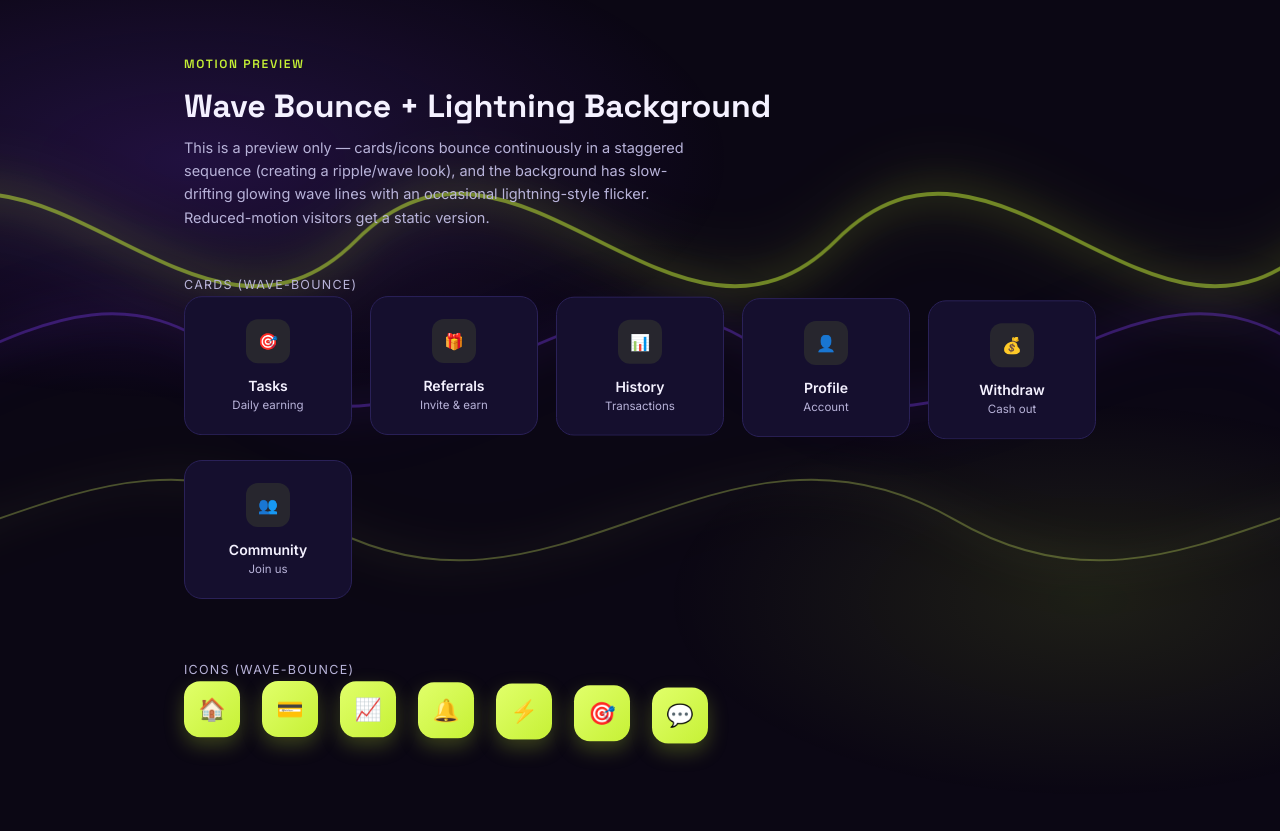
After one commit to uzowuluphilip/flexpay, a PHP site: page /flexpay-wave-motion-preview.html in a window 1280 px wide. The commit adds this page. Run offline with PHP 8.4, Linux system fonts and the light colour scheme.

Commit message:
hyshksqlahssygkkkq

```diff
--- /dev/null
+++ b/flexpay-wave-motion-preview.html
@@ -0,0 +1,188 @@
+<!DOCTYPE html>
+<html lang="en">
+<head>
+<meta charset="UTF-8">
+<title>FlexPay — Wave Bounce + Lightning Wave Background Preview</title>
+<link href="https://fonts.googleapis.com/css2?family=Space+Grotesk:wght@600;700&family=Inter:wght@400;500;600&display=swap" rel="stylesheet">
+<style>
+  :root{
+    --lime:#C6F135;
+    --lime-light:#E1FF6B;
+    --bg-base:#0B0714;
+    --bg-panel:#150F2E;
+    --bg-panel-raised:#1B1440;
+    --border:#2A2158;
+    --text:#F4F1FF;
+    --muted:#B8B3D9;
+    --violet:#7C3AED;
+  }
+  *{box-sizing:border-box;margin:0;padding:0;}
+  body{
+    background:var(--bg-base);
+    color:var(--text);
+    font-family:'Inter',sans-serif;
+    min-height:100vh;
+    overflow-x:hidden;
+    position:relative;
+  }
+
+  /* ================= LIGHTNING WAVE BACKGROUND ================= */
+  .bg-wave-layer{
+    position:fixed;
+    inset:0;
+    z-index:0;
+    overflow:hidden;
+    pointer-events:none;
+  }
+  .bg-wave-layer svg{
+    position:absolute;
+    width:200%;
+    height:100%;
+    top:0;
+    left:0;
+  }
+  .wave-path{
+    fill:none;
+    stroke-linecap:round;
+    filter:drop-shadow(0 0 8px currentColor) drop-shadow(0 0 18px currentColor);
+    opacity:0.55;
+  }
+  .wave-1{ stroke:var(--lime); stroke-width:2; color:var(--lime); animation:driftLeft 14s linear infinite; }
+  .wave-2{ stroke:var(--violet); stroke-width:1.5; color:var(--violet); animation:driftLeft 20s linear infinite reverse; opacity:0.4; top:120px; }
+  .wave-3{ stroke:var(--lime-light); stroke-width:1; color:var(--lime-light); animation:driftLeft 26s linear infinite; opacity:0.3; top:260px; }
+
+  @keyframes driftLeft{
+    from{ transform:translateX(0); }
+    to{ transform:translateX(-50%); }
+  }
+
+  /* occasional lightning flicker pulse on the main wave */
+  .wave-1{ animation:driftLeft 14s linear infinite, flicker 3.2s ease-in-out infinite; }
+  @keyframes flicker{
+    0%, 92%, 100%{ opacity:0.55; }
+    94%{ opacity:1; }
+    95%{ opacity:0.3; }
+    96%{ opacity:0.9; }
+  }
+
+  .bg-glow{
+    position:fixed; inset:0; z-index:0; pointer-events:none;
+    background:
+      radial-gradient(ellipse 70% 50% at 15% 20%, rgba(124,58,237,0.20), transparent 60%),
+      radial-gradient(ellipse 60% 45% at 85% 75%, rgba(198,241,53,0.10), transparent 55%);
+  }
+
+  @media (prefers-reduced-motion: reduce){
+    .wave-1, .wave-2, .wave-3{ animation:none !important; }
+  }
+
+  /* ================= PAGE CONTENT ================= */
+  .page{ position:relative; z-index:1; padding:56px 24px 80px; max-width:960px; margin:0 auto; }
+  .eyebrow{
+    font-family:'Space Grotesk',monospace; font-size:12px; letter-spacing:.14em;
+    text-transform:uppercase; color:var(--lime); margin-bottom:14px;
+  }
+  h1{ font-family:'Space Grotesk',sans-serif; font-size:32px; margin-bottom:10px; }
+  .sub{ color:var(--muted); font-size:14.5px; margin-bottom:48px; max-width:520px; line-height:1.6; }
+
+  /* ================= WAVE-BOUNCE CARD GRID ================= */
+  .section-label{ font-size:12.5px; color:var(--muted); text-transform:uppercase; letter-spacing:.1em; margin-bottom:18px; }
+  .card-grid{
+    display:grid; grid-template-columns:repeat(auto-fit,minmax(150px,1fr));
+    gap:18px; margin-bottom:56px;
+  }
+  .wave-card{
+    background:var(--bg-panel);
+    border:1px solid var(--border);
+    border-radius:18px;
+    padding:22px 18px;
+    text-align:center;
+    animation:cardBounce 2.6s ease-in-out infinite;
+  }
+  .wave-card .icon-tile{
+    width:44px;height:44px;border-radius:12px;margin:0 auto 14px;
+    background:rgba(198,241,53,0.1);
+    display:flex;align-items:center;justify-content:center;
+  }
+  .wave-card h3{ font-size:14px; font-weight:600; margin-bottom:4px; }
+  .wave-card p{ font-size:11.5px; color:var(--muted); }
+
+  @keyframes cardBounce{
+    0%, 100%{ transform:translateY(0); }
+    50%{ transform:translateY(-14px); }
+  }
+  /* staggered delay per card creates the "wave ripple" look */
+  .wave-card:nth-child(1){ animation-delay:0s; }
+  .wave-card:nth-child(2){ animation-delay:0.15s; }
+  .wave-card:nth-child(3){ animation-delay:0.3s; }
+  .wave-card:nth-child(4){ animation-delay:0.45s; }
+  .wave-card:nth-child(5){ animation-delay:0.6s; }
+  .wave-card:nth-child(6){ animation-delay:0.75s; }
+
+  @media (prefers-reduced-motion: reduce){
+    .wave-card{ animation:none !important; }
+  }
+
+  /* ================= WAVE-BOUNCE ICON ROW ================= */
+  .icon-row{ display:flex; gap:22px; flex-wrap:wrap; }
+  .wave-icon{
+    width:56px;height:56px;border-radius:16px;
+    background:linear-gradient(135deg,var(--lime-light),var(--lime));
+    display:flex;align-items:center;justify-content:center;
+    font-size:22px;
+    animation:cardBounce 2.6s ease-in-out infinite;
+    box-shadow:0 8px 20px rgba(198,241,53,0.25);
+  }
+  .icon-row .wave-icon:nth-child(1){ animation-delay:0s; }
+  .icon-row .wave-icon:nth-child(2){ animation-delay:0.12s; }
+  .icon-row .wave-icon:nth-child(3){ animation-delay:0.24s; }
+  .icon-row .wave-icon:nth-child(4){ animation-delay:0.36s; }
+  .icon-row .wave-icon:nth-child(5){ animation-delay:0.48s; }
+  .icon-row .wave-icon:nth-child(6){ animation-delay:0.6s; }
+  .icon-row .wave-icon:nth-child(7){ animation-delay:0.72s; }
+
+  @media (prefers-reduced-motion: reduce){
+    .wave-icon{ animation:none !important; }
+  }
+</style>
+</head>
+<body>
+
+<div class="bg-glow"></div>
+<div class="bg-wave-layer">
+  <svg viewBox="0 0 1600 400" preserveAspectRatio="none">
+    <path class="wave-path wave-1" d="M0,120 C100,40 200,200 300,120 C400,40 500,200 600,120 C700,40 800,200 900,120 C1000,40 1100,200 1200,120 C1300,40 1400,200 1500,120 C1600,40 1700,200 1800,120" />
+    <path class="wave-path wave-2" d="M0,180 C120,260 220,100 340,180 C460,260 560,100 680,180 C800,260 900,100 1020,180 C1140,260 1240,100 1360,180 C1480,260 1580,100 1700,180" />
+    <path class="wave-path wave-3" d="M0,260 C150,330 250,190 400,260 C550,330 650,190 800,260 C950,330 1050,190 1200,260 C1350,330 1450,190 1600,260" />
+  </svg>
+</div>
+
+<div class="page">
+  <div class="eyebrow">Motion Preview</div>
+  <h1>Wave Bounce + Lightning Background</h1>
+  <p class="sub">This is a preview only — cards/icons bounce continuously in a staggered sequence (creating a ripple/wave look), and the background has slow-drifting glowing wave lines with an occasional lightning-style flicker. Reduced-motion visitors get a static version.</p>
+
+  <div class="section-label">Cards (wave-bounce)</div>
+  <div class="card-grid">
+    <div class="wave-card"><div class="icon-tile">🎯</div><h3>Tasks</h3><p>Daily earning</p></div>
+    <div class="wave-card"><div class="icon-tile">🎁</div><h3>Referrals</h3><p>Invite & earn</p></div>
+    <div class="wave-card"><div class="icon-tile">📊</div><h3>History</h3><p>Transactions</p></div>
+    <div class="wave-card"><div class="icon-tile">👤</div><h3>Profile</h3><p>Account</p></div>
+    <div class="wave-card"><div class="icon-tile">💰</div><h3>Withdraw</h3><p>Cash out</p></div>
+    <div class="wave-card"><div class="icon-tile">👥</div><h3>Community</h3><p>Join us</p></div>
+  </div>
+
+  <div class="section-label">Icons (wave-bounce)</div>
+  <div class="icon-row">
+    <div class="wave-icon">🏠</div>
+    <div class="wave-icon">💳</div>
+    <div class="wave-icon">📈</div>
+    <div class="wave-icon">🔔</div>
+    <div class="wave-icon">⚡</div>
+    <div class="wave-icon">🎯</div>
+    <div class="wave-icon">💬</div>
+  </div>
+</div>
+
+</body>
+</html>
--- a/src/components/admin/AdminProtectedRoute.jsx
+++ b/src/components/admin/AdminProtectedRoute.jsx
@@ -2,6 +2,7 @@ import React from 'react';
 import { Navigate } from 'react-router-dom';
 import { useAdminAuth } from '../../lib/AdminAuthContext';
 import LightningWaveBackground from '../LightningWaveBackground';
+import '../../styles/wave-bounce.css';
 
 export const AdminProtectedRoute = ({ children }) => {
   const { isAuthenticated, isLoading } = useAdminAuth();
--- a/src/components/dashboard/QuickMenu.jsx
+++ b/src/components/dashboard/QuickMenu.jsx
@@ -2,6 +2,7 @@ import { useEffect } from 'react'
 import { AnimatePresence, motion } from 'framer-motion'
 import { Users, ListChecks, History, CreditCard, User, MessageSquare, ShieldCheck, X } from 'lucide-react'
 import { useNavigate } from 'react-router-dom'
+import '../../styles/wave-bounce.css'
 
 const items = [
   { title: 'Tasks', subtitle: 'Daily earning tasks', to: '/tasks', icon: ListChecks },
@@ -84,11 +85,12 @@ function QuickMenu({ open, onClose }) {
                     show: { transition: { staggerChildren: 0.05, delayChildren: 0.05 } },
                   }}
                 >
-                  {items.map((item) => (
+                  {items.map((item, index) => (
                     <motion.button
                       key={item.title}
                       onClick={() => handleSelect(item.to)}
-                      className="flex h-24 flex-col items-start justify-center gap-2 rounded-xl border border-[rgba(198,241,53,0.06)] bg-[rgba(198,241,53,0.02)] p-3 text-left"
+                      style={{ '--wave-delay': `${index * 0.15}s` }}
+                      className="wave-bounce-item flex h-24 flex-col items-start justify-center gap-2 rounded-xl border border-[rgba(198,241,53,0.06)] bg-[rgba(198,241,53,0.02)] p-3 text-left"
                       variants={{
                         hidden: { opacity: 0, scale: 0.6 },
                         show: { opacity: 1, scale: [1.05, 0.98, 1], transition: { type: 'spring', stiffness: 320, damping: 18 } },
--- a/src/pages/dashboard/AchievementsPage.jsx
+++ b/src/pages/dashboard/AchievementsPage.jsx
@@ -27,15 +27,15 @@ export default function AchievementsPage() {
         </header>
 
         <main className="mt-6">
-          {error ? <p className="rounded-xl border border-red-400/30 bg-red-400/10 p-4 text-sm text-red-200">{error}</p> : data.list.length === 0 ? <p className="text-center text-sm text-brand-muted">Loading achievements...</p> : <div className="grid gap-3 sm:grid-cols-2">{data.list.map((achievement) => <div key={achievement.id} className="wave-bounce-item"><AchievementCard achievement={achievement} /></div>)}</div>}
+          {error ? <p className="rounded-xl border border-red-400/30 bg-red-400/10 p-4 text-sm text-red-200">{error}</p> : data.list.length === 0 ? <p className="text-center text-sm text-brand-muted">Loading achievements...</p> : <div className="grid gap-3 sm:grid-cols-2">{data.list.map((achievement, index) => <AchievementCard key={achievement.id} achievement={achievement} index={index} />)}</div>}
         </main>
       </div>
     </div>
   )
 }
 
-function AchievementCard({ achievement }) {
+function AchievementCard({ achievement, index }) {
   const Icon = iconMap[achievement.icon] || Trophy
   const percent = Math.min(100, Math.round((achievement.current / Math.max(1, achievement.target)) * 100))
-  return <article className={`rounded-2xl border p-4 transition ${achievement.unlocked ? 'border-brand-lime/60 bg-[linear-gradient(135deg,rgba(198,241,53,0.16),rgba(27,20,64,0.94))] shadow-[0_10px_30px_rgba(198,241,53,0.08)]' : 'border-brand-border/70 bg-[rgba(11,7,20,0.38)]'}`}><div className="flex items-start gap-3"><div className={`flex h-11 w-11 shrink-0 items-center justify-center rounded-xl ${achievement.unlocked ? 'bg-brand-lime text-brand-base' : 'bg-[rgba(255,255,255,0.05)] text-brand-muted'}`}>{achievement.unlocked ? <Check size={20} /> : <Lock size={18} />}</div><div className="min-w-0 flex-1"><div className="flex items-start justify-between gap-3"><div><h2 className="font-semibold">{achievement.title}</h2><p className="mt-1 text-sm text-brand-muted">{achievement.description}</p></div>{achievement.unlocked ? <span className="shrink-0 rounded-full border border-brand-lime/30 bg-brand-lime/10 px-2 py-1 text-[11px] font-semibold text-brand-lime">Unlocked</span> : null}</div><div className="mt-4 flex items-center gap-3"><div className="h-2 flex-1 overflow-hidden rounded-full bg-brand-base"><div className="h-full rounded-full bg-brand-lime transition-all" style={{ width: `${percent}%` }} /></div><span className="font-mono text-xs text-brand-muted">{achievement.current}/{achievement.target}</span></div></div></div></article>
+  return <article className={`rounded-2xl border p-4 transition ${achievement.unlocked ? 'border-brand-lime/60 bg-[linear-gradient(135deg,rgba(198,241,53,0.16),rgba(27,20,64,0.94))] shadow-[0_10px_30px_rgba(198,241,53,0.08)]' : 'border-brand-border/70 bg-[rgba(11,7,20,0.38)]'}`}><div className="flex items-start gap-3"><div style={{ '--wave-delay': `${index * 0.15}s` }} className={`wave-bounce-item flex h-11 w-11 shrink-0 items-center justify-center rounded-xl ${achievement.unlocked ? 'bg-brand-lime text-brand-base' : 'bg-[rgba(255,255,255,0.05)] text-brand-muted'}`}>{achievement.unlocked ? <Check size={20} /> : <Lock size={18} />}</div><div className="min-w-0 flex-1"><div className="flex items-start justify-between gap-3"><div><h2 className="font-semibold">{achievement.title}</h2><p className="mt-1 text-sm text-brand-muted">{achievement.description}</p></div>{achievement.unlocked ? <span className="shrink-0 rounded-full border border-brand-lime/30 bg-brand-lime/10 px-2 py-1 text-[11px] font-semibold text-brand-lime">Unlocked</span> : null}</div><div className="mt-4 flex items-center gap-3"><div className="h-2 flex-1 overflow-hidden rounded-full bg-brand-base"><div className="h-full rounded-full bg-brand-lime transition-all" style={{ width: `${percent}%` }} /></div><span className="font-mono text-xs text-brand-muted">{achievement.current}/{achievement.target}</span></div></div></div></article>
 }
--- a/src/pages/dashboard/ReferralPage.jsx
+++ b/src/pages/dashboard/ReferralPage.jsx
@@ -177,7 +177,7 @@ function ReferralPage() {
           <div className="mt-6 grid gap-4 sm:grid-cols-3">
             {steps.map((step, index) => (
               <div key={step.title} className="rounded-[1.5rem] border border-brand-border/60 bg-brand-panel/90 p-4">
-                <div className="flex h-10 w-10 items-center justify-center rounded-2xl bg-[rgba(198,241,53,0.12)] text-brand-lime font-semibold">
+                <div style={{ '--wave-delay': `${index * 0.15}s` }} className="wave-bounce-item flex h-10 w-10 items-center justify-center rounded-2xl bg-[rgba(198,241,53,0.12)] text-brand-lime font-semibold">
                   {index + 1}
                 </div>
                 <p className="mt-4 text-sm leading-7 text-brand-muted">{step.title}</p>
@@ -195,8 +195,8 @@ function ReferralPage() {
             <div className="rounded-full border border-brand-border/70 bg-brand-panel/80 px-3 py-1 text-xs uppercase tracking-[0.28em] text-brand-lime">Track progress</div>
           </div>
           <div className="mt-6 space-y-4">
-            {milestoneRewards.map((item) => (
-              <div key={item.label} className="rounded-[1.5rem] border border-brand-border/60 bg-brand-panel/90 p-4">
+            {milestoneRewards.map((item, index) => (
+              <div key={item.label} style={{ '--wave-delay': `${index * 0.15}s` }} className="wave-bounce-item rounded-[1.5rem] border border-brand-border/60 bg-brand-panel/90 p-4">
                 <div className="flex items-center justify-between gap-3">
                   <div>
                     <p className="text-sm font-semibold text-brand-text">{item.label}</p>
```
Also changed, not shown: src/components/LightningWaveBackground.jsx (+8 -60 lines), src/pages/admin/DashboardPage.jsx (+18 -18 lines), src/pages/dashboard/DailyTasksPage.jsx (+3 -5 lines), src/pages/dashboard/HomePage.jsx (+5 -7 lines), src/styles/lightning-waves.css (+68 -108 lines), src/styles/wave-bounce.css (+3 -73 lines).
